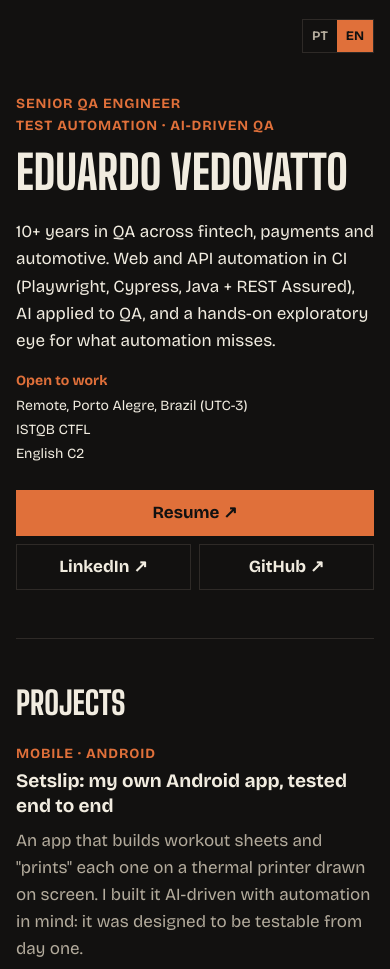
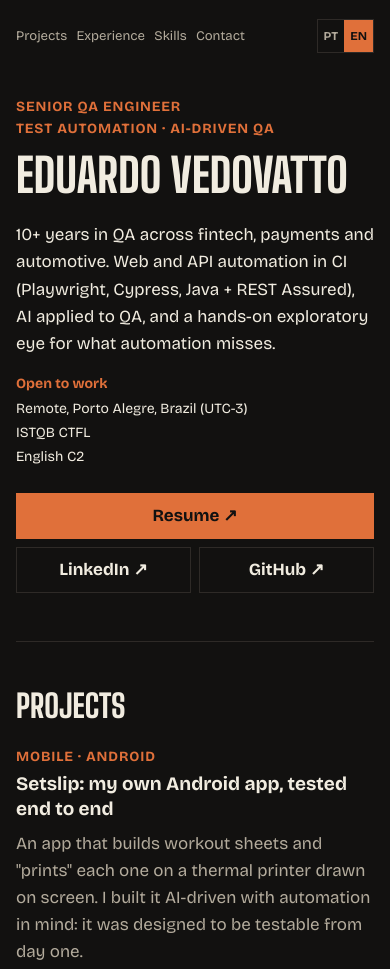
Before and after one commit to edvedovatto/edvedovatto.github.io, a plain HTML site: page index.html in a window 390 px wide. Shown: the top 969 px of the page. Drawn offline with nearby package versions, Linux system fonts and the light colour scheme.

Commit message:
Menu back on phones, one line with a fluid font size

```diff
--- a/index.html
+++ b/index.html
@@ -18,7 +18,7 @@
   <link rel="preconnect" href="https://fonts.googleapis.com">
   <link rel="preconnect" href="https://fonts.gstatic.com" crossorigin>
   <link href="https://fonts.googleapis.com/css2?family=Big+Shoulders+Display:wght@800&family=Bricolage+Grotesque:wght@400;700&display=swap" rel="stylesheet">
-  <link rel="stylesheet" href="style.css?v=4">
+  <link rel="stylesheet" href="style.css?v=5">
 </head>
 <body>
   <a class="skip" href="#main" data-i18n="skip">Skip to content</a>
--- a/style.css
+++ b/style.css
@@ -24,7 +24,7 @@ main:focus{outline:none}
 .skip:focus{top:var(--s);color:#111}
 
 nav{display:flex;align-items:flex-start;gap:var(--s);padding:var(--s) 0;font-size:15px}
-.menu{display:flex;flex-wrap:wrap;flex:1;min-width:0;gap:0 20px}
+.menu{display:flex;flex:1;min-width:0;gap:0 20px}
 nav a{display:block;color:var(--muted);padding:8px 0;line-height:24px;white-space:nowrap}
 nav a:hover{color:var(--accent)}
 .lang{display:flex;flex:none;margin:3px 0 0 auto;border:1px solid var(--line)}
@@ -88,9 +88,9 @@ h2+.project{margin-top:0}
 footer p{margin:0;padding:var(--block) 0 var(--m)}
 
 @media (max-width:700px){
-  nav{font-size:14px}
-  .menu{gap:0 14px}
-  .lang button{padding:0 9px}
+  nav{gap:10px;font-size:clamp(10px,calc((100vw - 100px)/22),14px)}
+  .menu{gap:0 .7em}
+  .lang button{padding:0 6px;font-size:12px}
   .eyebrow span{display:block}
   .eyebrow span+span::before{content:none}
   .facts{display:grid;gap:2px}
@@ -104,9 +104,3 @@ footer p{margin:0;padding:var(--block) 0 var(--m)}
   .skills div{grid-template-columns:1fr;gap:0}
   .photo{width:96px;height:96px;margin-right:var(--s)}
 }
-@media (max-width:460px){
-  .menu{display:none}
-}
-@media (max-width:380px){
-  .lang button{padding:0 7px}
-}
```
